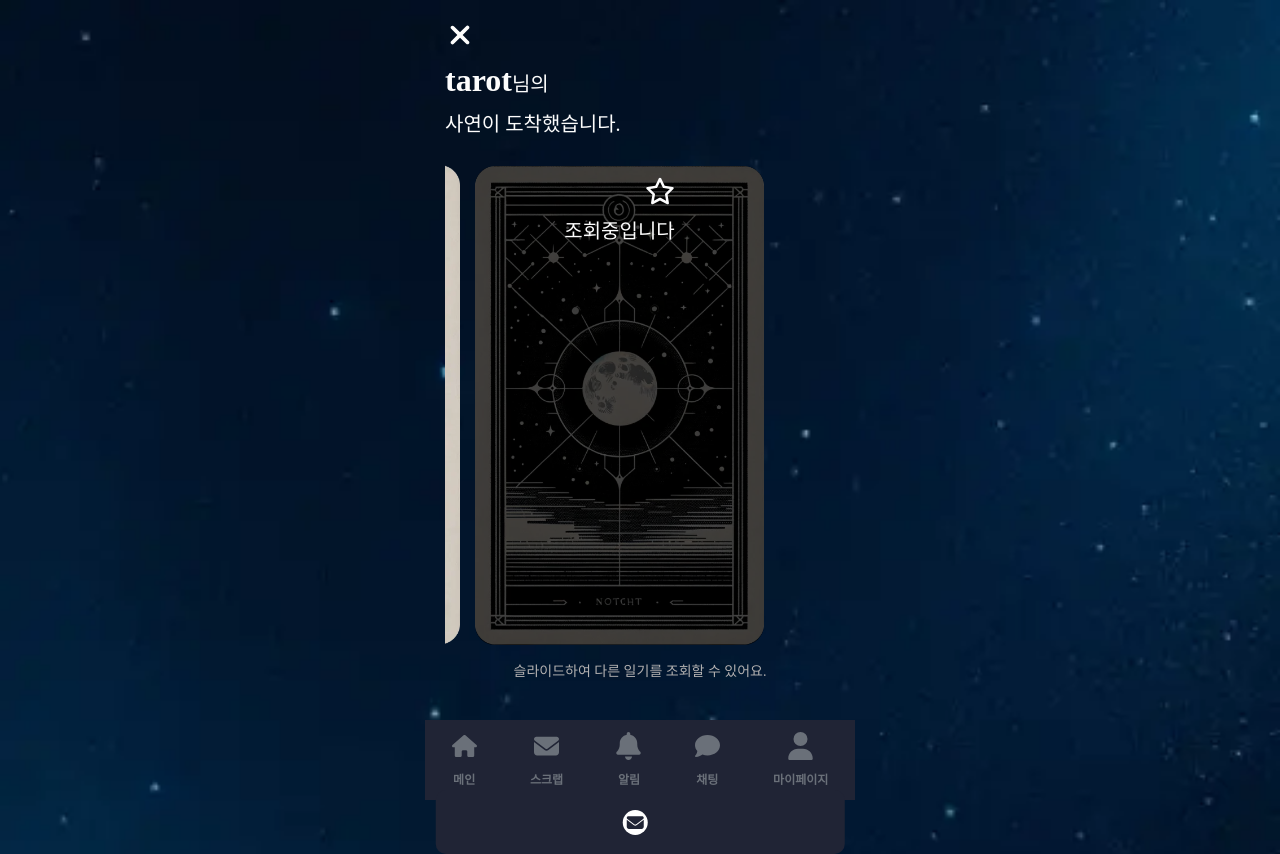
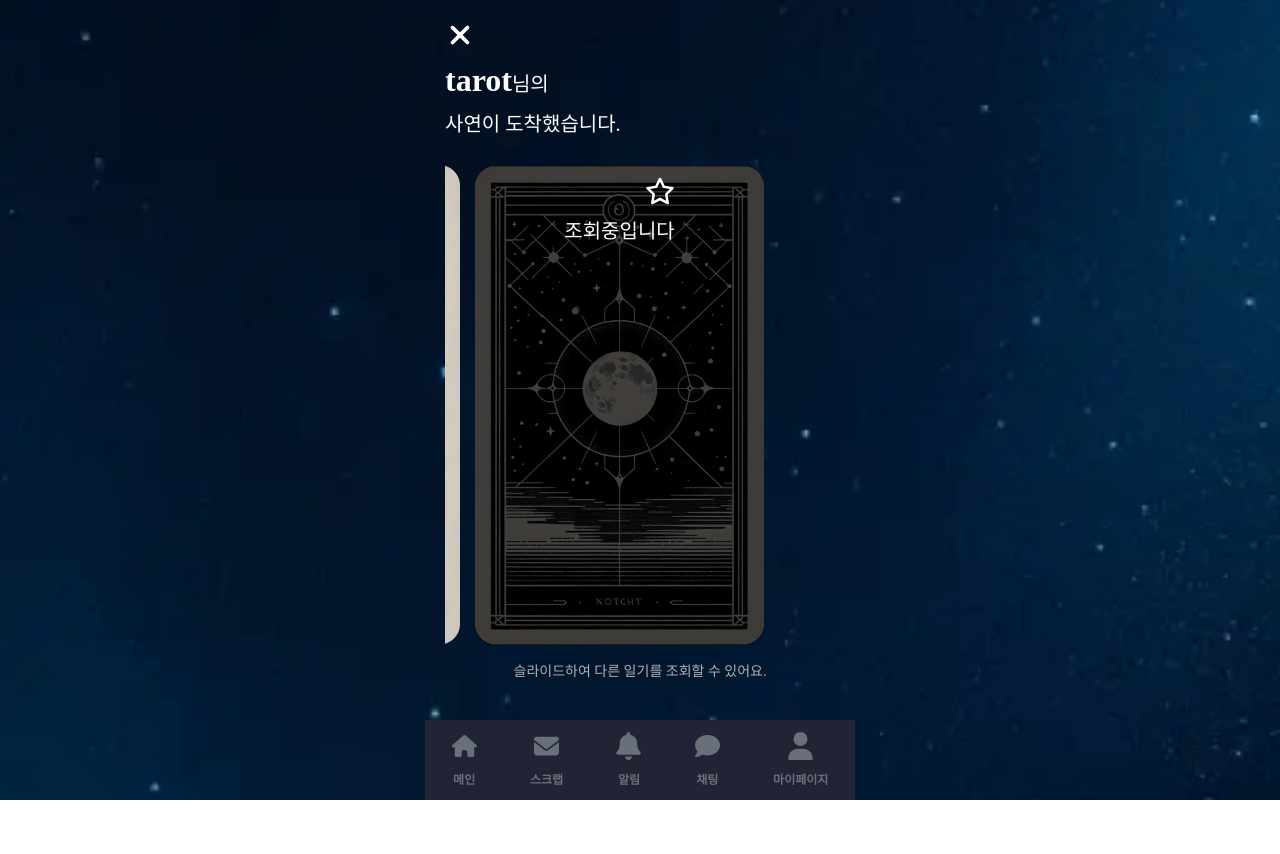
Before and after one commit to Lainlnya/NightLetter, a Next.js app in the folder front-end/: page /stories in a window 1280 px wide. After the commit the page ends 800 px from the top, so only its background shows below. Built offline with nearby package versions, Linux system fonts and the light colour scheme; no server answers; a web font is replaced by a local one.

Commit message:
style: change notification style

```diff
--- a/front-end/src/app/_components/modal/Notification.tsx
+++ b/front-end/src/app/_components/modal/Notification.tsx
@@ -19,7 +19,7 @@ export default function Notification({ notification }: { notification: string })
 
   return (
     <motion.div animate={{ y }} transition={{ type: 'spring', damping: 10, stiffness: 100 }}>
-      <div className={styles.noti}>
+      <div className={`${notification === '' ? styles.none : styles.noti}`}>
         <div>
           <FontAwesomeIcon icon={faEnvelope} />
         </div>
--- a/front-end/src/app/_components/modal/notification.module.scss
+++ b/front-end/src/app/_components/modal/notification.module.scss
@@ -1,3 +1,7 @@
+.none {
+  display: none;
+}
+
 .noti {
   position: absolute;
   transform: translateX(-50%);
```
